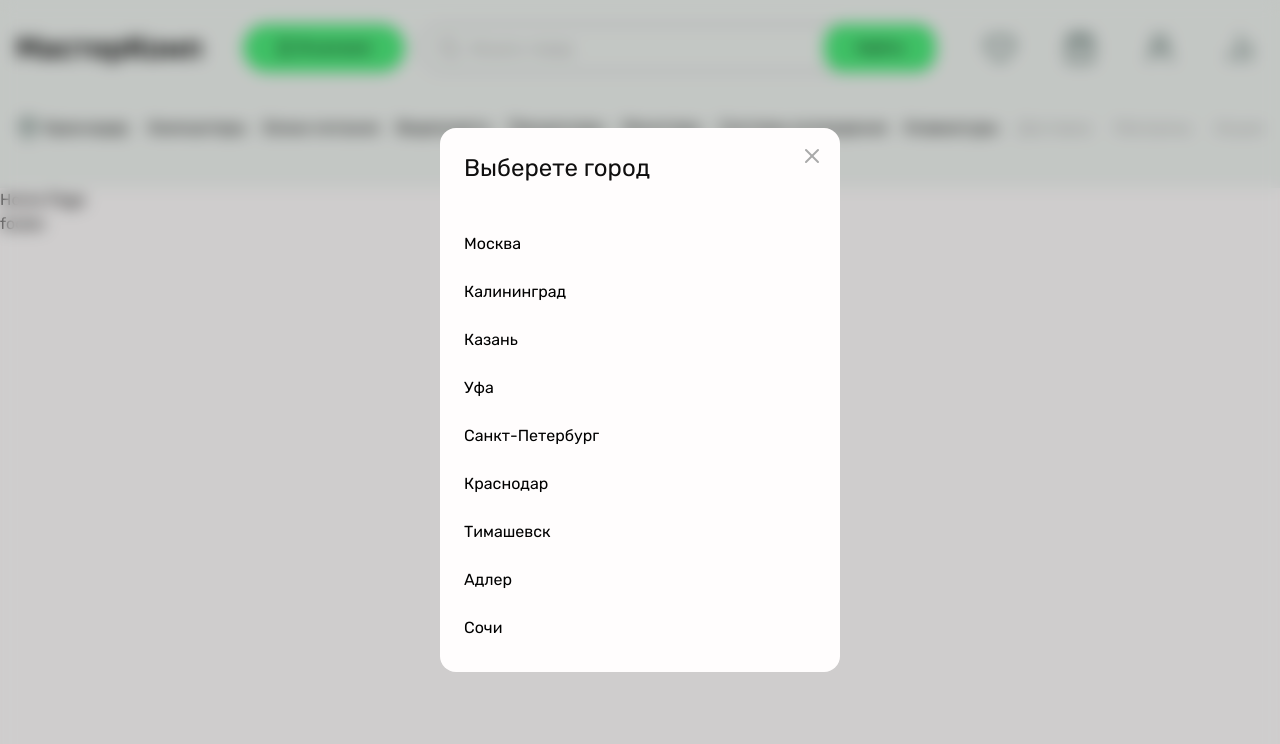
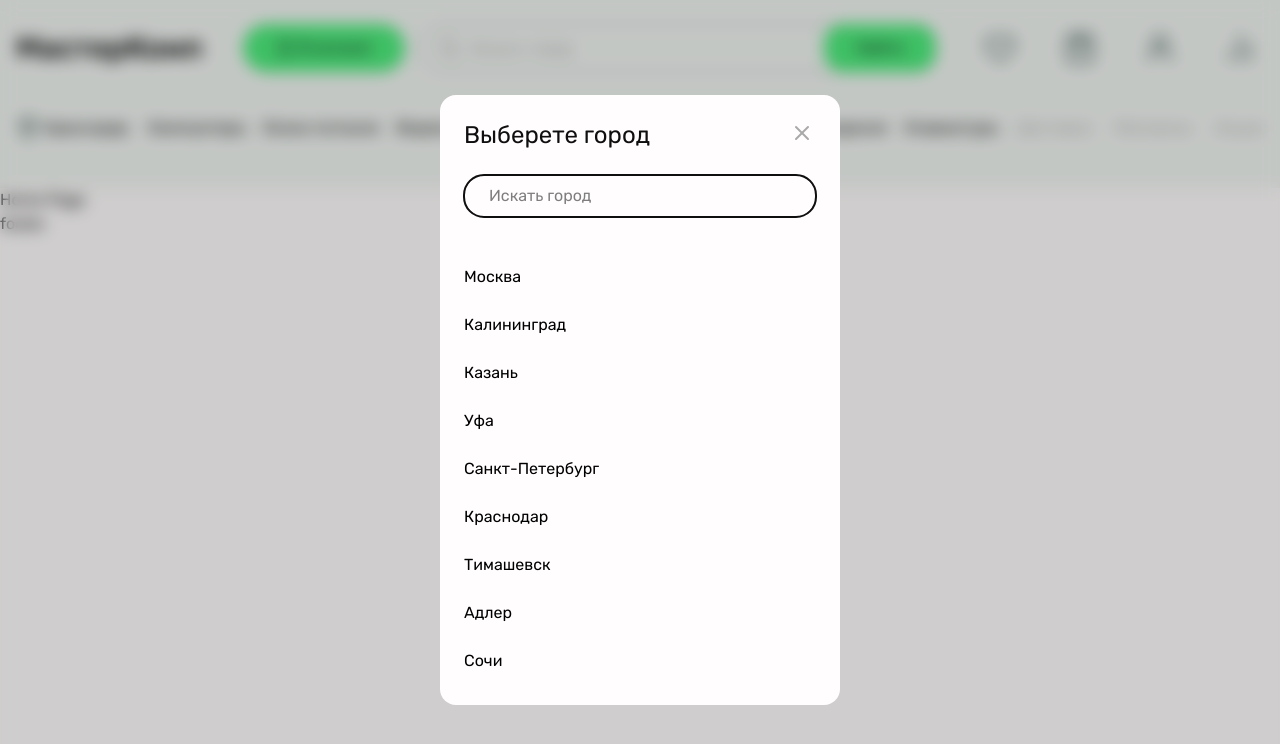
Before and after one commit to Derikenot/master-comp, a React (Vite) app: page / in a window 1280 px wide. Both pictures are taken after a click on the button "Краснодар". Shown: the top 744 px of the page. Built offline with nearby package versions, Linux system fonts and the light colour scheme.

Commit message:
feat: add basic popup logic

```diff
--- a/src/app/styles/index.css
+++ b/src/app/styles/index.css
@@ -44,7 +44,7 @@
 
     :focus-visible {
         outline: 2px solid var(--color-black);
-        outline-offset: 4px;
+        outline-offset: -1px;
         transition-duration: 0s !important;
     }
 }
--- a/src/features/location-select/config/locations.ts
+++ b/src/features/location-select/config/locations.ts
@@ -10,7 +10,7 @@ export const LOCATIONS: Location[] = [
   { label: 'Уфа', value: 'ufa' },
   { label: 'Санкт-Петербург', value: 'sankt-peterburg' },
   { label: 'Краснодар', value: 'krasnodar' },
-  { label: 'Тимашевск', value: 'timoshevsk' },
+  { label: 'Тимашевск', value: 'timashevsk' },
   { label: 'Адлер', value: 'adler' },
   { label: 'Сочи', value: 'sochi' },
 ];
--- a/src/features/location-select/ui/LocationSelectMenu.tsx
+++ b/src/features/location-select/ui/LocationSelectMenu.tsx
@@ -1,29 +1,72 @@
 import { LOCATIONS } from '@/features/location-select/config/locations.ts';
 import { createPortal } from 'react-dom';
 import { X } from 'lucide-react';
+import { useEffect, useRef } from 'react';
 
 interface LocationSelectMenuProps {
   onClose: () => void;
   onSelect: (value: string) => void;
+  isOpen: boolean;
 }
 
-export const LocationSelectMenu = ({ onClose, onSelect }: LocationSelectMenuProps) => {
+export const LocationSelectMenu = ({ onClose, onSelect, isOpen }: LocationSelectMenuProps) => {
+  const inputRef = useRef<HTMLInputElement>(null);
+
+  useEffect(() => {
+    if (!isOpen) return;
+
+    inputRef.current?.focus();
+
+    const handleEscapeButtonClose = (e: KeyboardEvent) => {
+      if (e.key === 'Escape') {
+        onClose();
+      }
+    };
+
+    window.addEventListener('keydown', handleEscapeButtonClose);
+
+    return () => window.removeEventListener('keydown', handleEscapeButtonClose);
+  }, [isOpen, onClose]);
+
   return createPortal(
     <>
-      <div className="fixed inset-0 bg-black/20 backdrop-blur-sm select-none" onClick={onClose} />
-      <div className="absolute left-1/2 top-1/2 -translate-1/2 w-[400px] max-w-[400px] bg-white p-6 rounded-2xl select-text">
-        <header className="mb-10">
+      <div
+        className="fixed inset-0 flex items-center justify-center bg-black/20 backdrop-blur-sm select-none"
+        onClick={onClose}
+      >
+        <div
+          className="relative w-[400px] max-w-[400px] bg-white p-6 rounded-2xl select-text"
+          onClick={(e) => e.stopPropagation()}
+        >
+          <header className="mb-6">
             <h2 className="text-2xl">Выберете город</h2>
           </header>
 
-        <button className="absolute top-4 right-4 cursor-pointer" type="button" onClick={onClose}>
-          <X className="text-dark-gray" />
+          <button
+            className="group absolute w-11 h-11 flex items-center justify-center top-4 right-4 cursor-pointer"
+            type="button"
+            onClick={onClose}
+          >
+            <X className="text-dark-gray duration-200 group-hover:text-black" />
           </button>
 
-        <ul className="flex flex-col gap-2 overflow-y-auto scroll-smooth">
+          <label className="sr-only" htmlFor="city">
+            Искать город
+          </label>
+          <input
+            className=" w-full px-6 py-2 border border-dark-gray rounded-sm"
+            type="search"
+            id="city"
+            name=""
+            placeholder="Искать город"
+            ref={inputRef}
+          />
+
+          <ul className="flex flex-col gap-2 mt-10 max-h-106 overflow-y-auto scroll-smooth">
             {LOCATIONS.map(({ label, value }) => (
               <li className="hover:bg-gray" key={value}>
                 <button
+                  aria-label="Выбрать город"
                   onClick={() => onSelect(label)}
                   className="cursor-pointer w-full text-left py-2"
                   type="button"
@@ -34,6 +77,7 @@ export const LocationSelectMenu = ({ onClose, onSelect }: LocationSelectMenuProp
             ))}
           </ul>
         </div>
+      </div>
     </>,
     document.body,
   );
--- a/src/widgets/header/ui/HeaderDesktop.tsx
+++ b/src/widgets/header/ui/HeaderDesktop.tsx
@@ -59,7 +59,7 @@ export const HeaderDesktop = () => {
         </div>
       </header>
 
-      {isOpen && <LocationSelectMenu onClose={close} onSelect={handleSelectCity} />}
+      {isOpen && <LocationSelectMenu onClose={close} onSelect={handleSelectCity} isOpen />}
     </>
   );
 };
```
Lines whose indentation alone changed are shown as unchanged.
